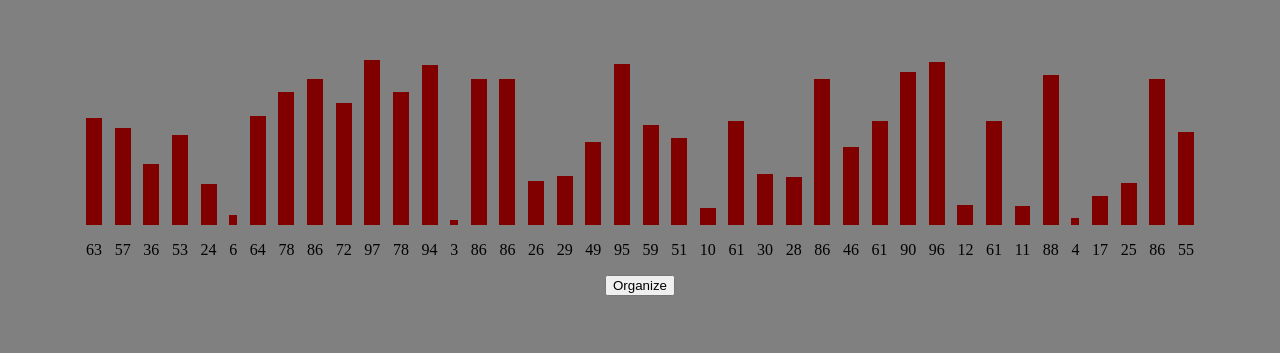
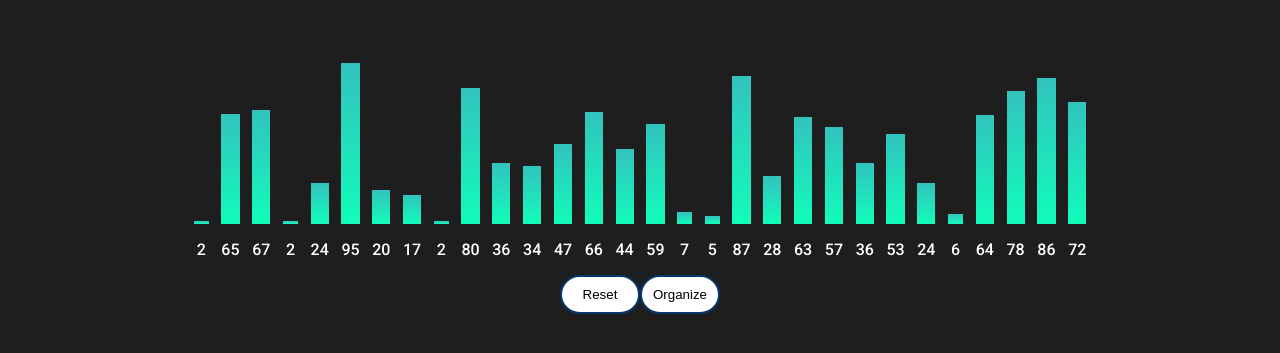
Before and after one commit to JpadillaCoding/Visualizer, a React (Create React App) app: page / in a window 1280 px wide. Shown: the part 133-486 px from the top of the page. Built offline with nearby package versions, Linux system fonts and the light colour scheme.

Commit message:
feat: reset graph, style: buttons

```diff
--- a/src/App.scss
+++ b/src/App.scss
@@ -1,11 +1,33 @@
-html{
-    background-color: gray;
+@import url('https://fonts.googleapis.com/css2?family=Roboto:wght@500&display=swap');
+
+html {
+  background-color: #1e1e1e;
+  font-family: Roboto;
 }
 .bars_uniform {
-    background-color: maroon;
-    max-width: 45px;
+  max-width: 45px;
+  min-width: 15px;
+  background: linear-gradient(
+    90deg,
+    hsla(163, 98%, 53%, 1) 0%,
+    hsla(178, 59%, 48%, 1) 100%
+  );
+
+  background: -moz-linear-gradient(
+    90deg,
+    hsla(163, 98%, 53%, 1) 0%,
+    hsla(178, 59%, 48%, 1) 100%
+  );
+
+  background: -webkit-linear-gradient(
+    90deg,
+    hsla(163, 98%, 53%, 1) 0%,
+    hsla(178, 59%, 48%, 1) 100%
+  );
 }
-.horizontal_centering{
-    display: flex;
-    justify-content: center;
+.horizontal_centering {
+  display: flex;
+  justify-content: center;
 }
+
+//#0FFDB9
--- a/src/pages/bubbleSort/bubbleSort.scss
+++ b/src/pages/bubbleSort/bubbleSort.scss
@@ -9,6 +9,7 @@
     flex-direction: row;
     gap: 1%;
     height: 400px;
+    color: #fff;
 }
 .single_value_container {
     align-self: flex-end;
@@ -17,3 +18,12 @@
 .bars {
     @extend .bars_uniform;
 }
+.button {
+    background-color: white;
+    color: black;
+    border: 2px solid #05386b;
+    border-radius: 20px;
+    padding: 10px;
+    cursor: pointer;
+    width: 80px;
+}
--- a/src/pages/bubbleSort/bubbleSort.tsx
+++ b/src/pages/bubbleSort/bubbleSort.tsx
@@ -3,7 +3,7 @@ import randomizer from "../../helpers/randomzier";
 import "./bubbleSort.scss";
 
 export default function BubbleSort() {
-  let [items, setItems] = useState(randomizer(100, 40));
+  let [items, setItems] = useState(randomizer(100, 30));
 
   async function bubbleAlgo(arr: Array<number>, timer: number) {
     let len = arr.length;
@@ -29,6 +29,9 @@ export default function BubbleSort() {
       if (!swapped) break;
     }
   }
+  function reset() {
+    setItems(randomizer(100, 30))
+  }
 
   const renderedNums = items.map((number, index) => {
     return (
@@ -45,6 +48,9 @@ export default function BubbleSort() {
     <div className="bubbleSort_container">
       <div className="values_container">{renderedNums}</div>
       <div className="button_container">
+        <button onClick={reset} className="button">
+            Reset
+        </button>
         <button onClick={() => bubbleAlgo(items, 200)} className="button">
           Organize
         </button>
```
